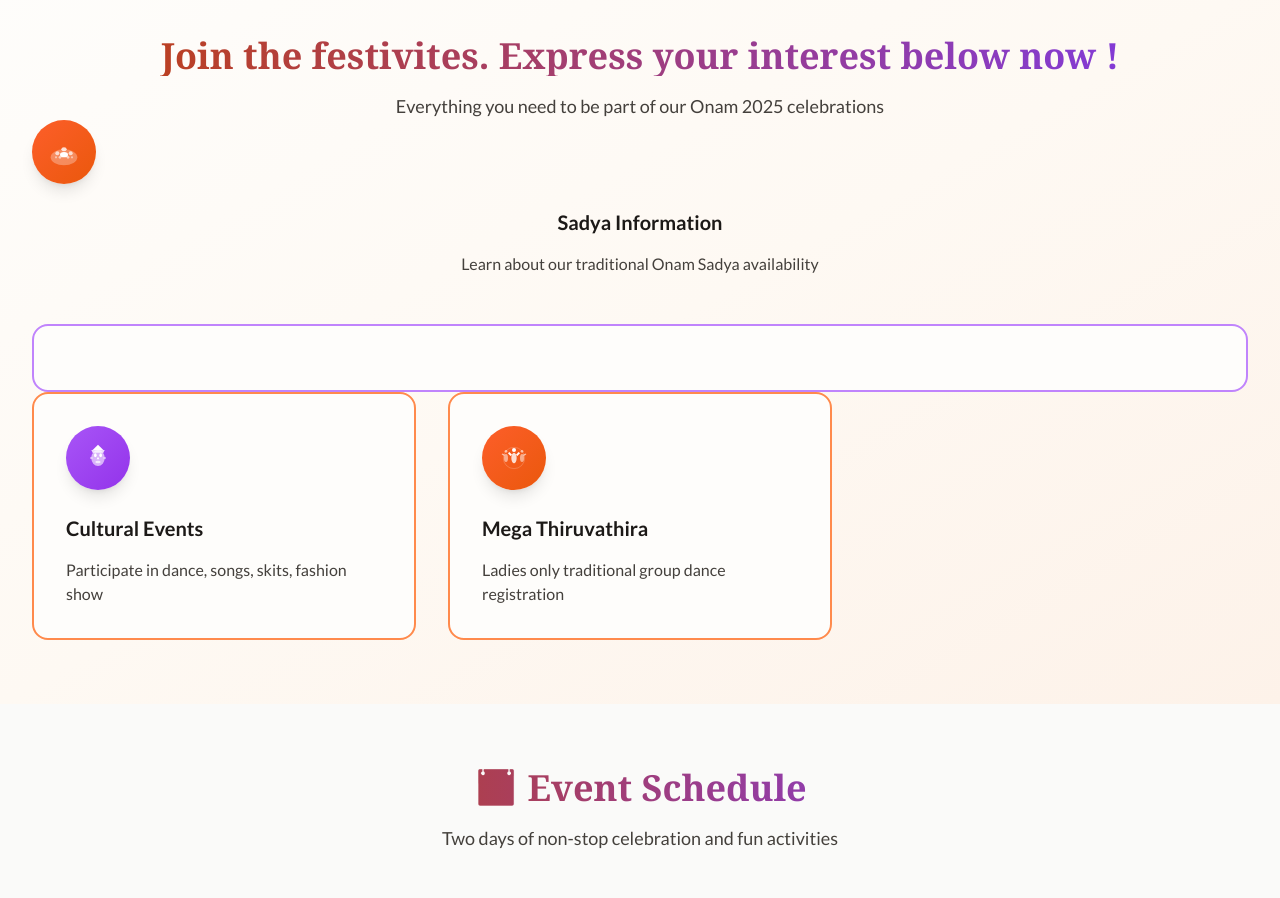
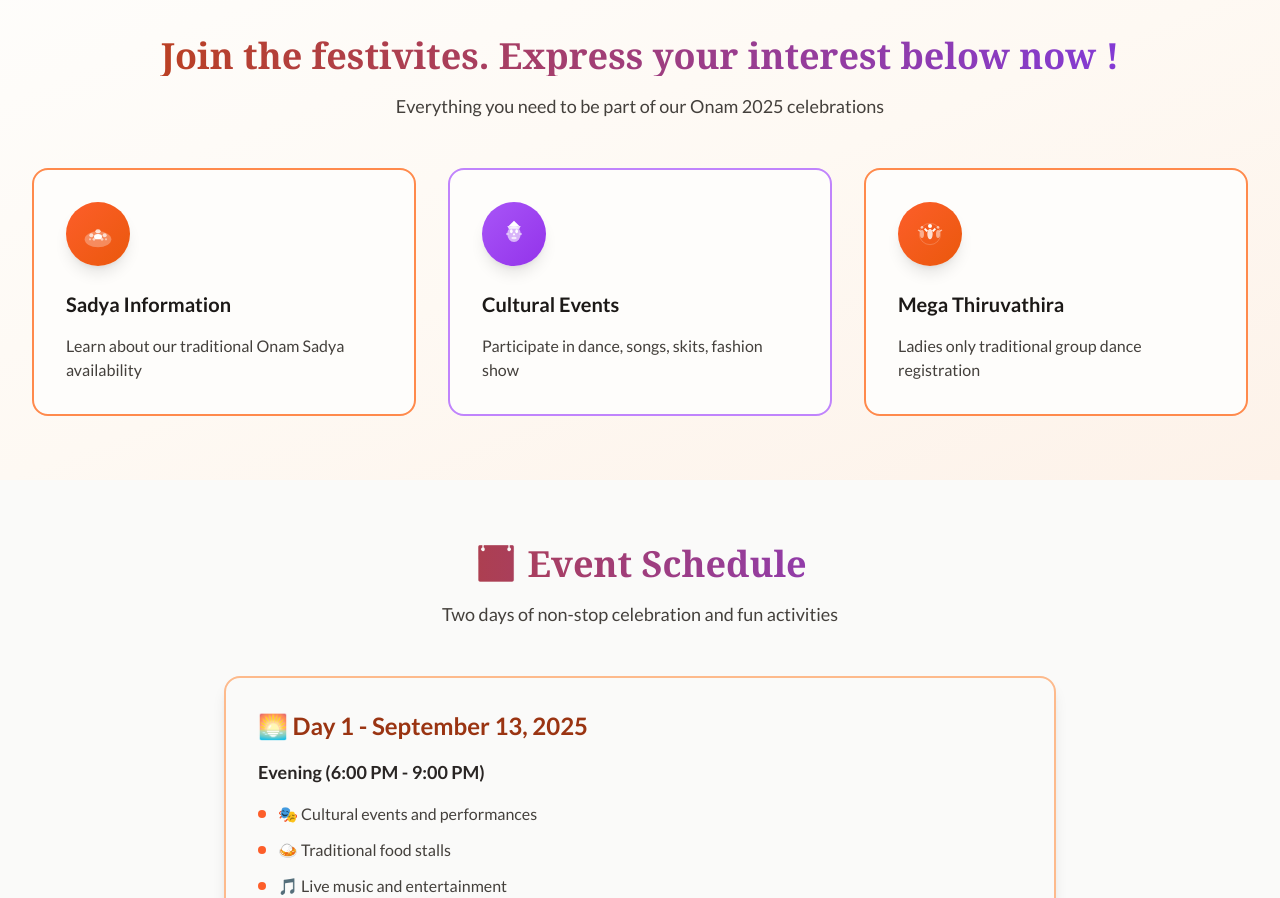
Before and after one commit to ebyed/InfinityMalayalees, a React (Vite) app: page /onam-2025 in a window 1280 px wide. Shown: the part 1080-1978 px from the top of the page. Built offline with nearby package versions, Linux system fonts and the light colour scheme; no server answers.

Commit message:
Updated Onam2025.tsx

```diff
--- a/src/pages/Onam2025.tsx
+++ b/src/pages/Onam2025.tsx
@@ -109,7 +109,14 @@ const Onam2025: React.FC = () => {
                 <p className="text-lg text-stone-700 dark:text-stone-200 max-w-2xl mx-auto font-medium">
                   Everything you need to be part of our Onam 2025 celebrations
                 </p>
-                                  <div className="w-16 h-16 bg-gradient-to-br from-terracotta-500 to-terracotta-600 rounded-full flex items-center justify-center mb-6 group-hover:scale-110 transition-transform duration-200 shadow-lg">
+
+              </div>
+              <div className="grid grid-cols-1 md:grid-cols-2 lg:grid-cols-3 gap-8">
+                <div
+                  onClick={() => setActiveTab('sadya')}
+                  className="group cursor-pointer bg-sand-50 dark:bg-charcoal-800 rounded-2xl p-8 border-2 border-terracotta-400 dark:border-terracotta-500 hover:shadow-2xl transform hover:scale-105 transition-all duration-300"
+                >
+                  <div className="w-16 h-16 bg-gradient-to-br from-terracotta-500 to-terracotta-600 rounded-full flex items-center justify-center mb-6 group-hover:scale-110 transition-transform duration-200 shadow-lg">
                     <SadyaIcon size={32} className="text-white" />
                   </div>
                   <h3 className="text-xl font-bold text-stone-900 dark:text-stone-100 mb-4">
@@ -124,13 +131,6 @@ const Onam2025: React.FC = () => {
                   onClick={() => setActiveTab('events')}
                   className="group cursor-pointer bg-sand-50 dark:bg-charcoal-800 rounded-2xl p-8 border-2 border-plum-400 dark:border-plum-500 hover:shadow-2xl transform hover:scale-105 transition-all duration-300"
                 >
-              </div>
-              <div className="grid grid-cols-1 md:grid-cols-2 lg:grid-cols-3 gap-8">
-                <div
-                  onClick={() => setActiveTab('sadya')}
-                  className="group cursor-pointer bg-sand-50 dark:bg-charcoal-800 rounded-2xl p-8 border-2 border-terracotta-400 dark:border-terracotta-500 hover:shadow-2xl transform hover:scale-105 transition-all duration-300"
-                >
-
                   <div className="w-16 h-16 bg-gradient-to-br from-plum-500 to-plum-600 rounded-full flex items-center justify-center mb-6 group-hover:scale-110 transition-transform duration-200 shadow-lg">
                     <CulturalIcon size={32} className="text-white" />
                   </div>
```
